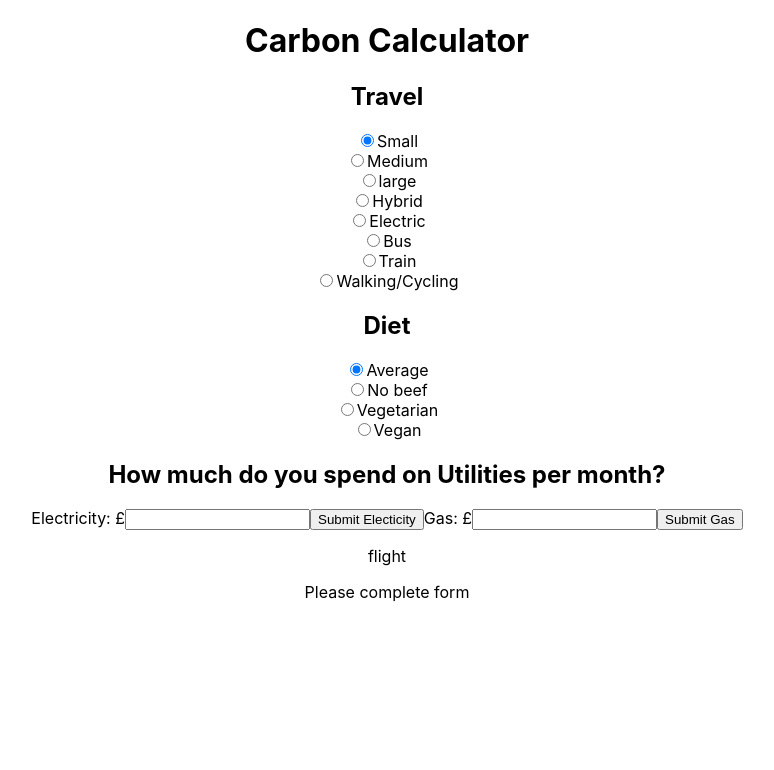
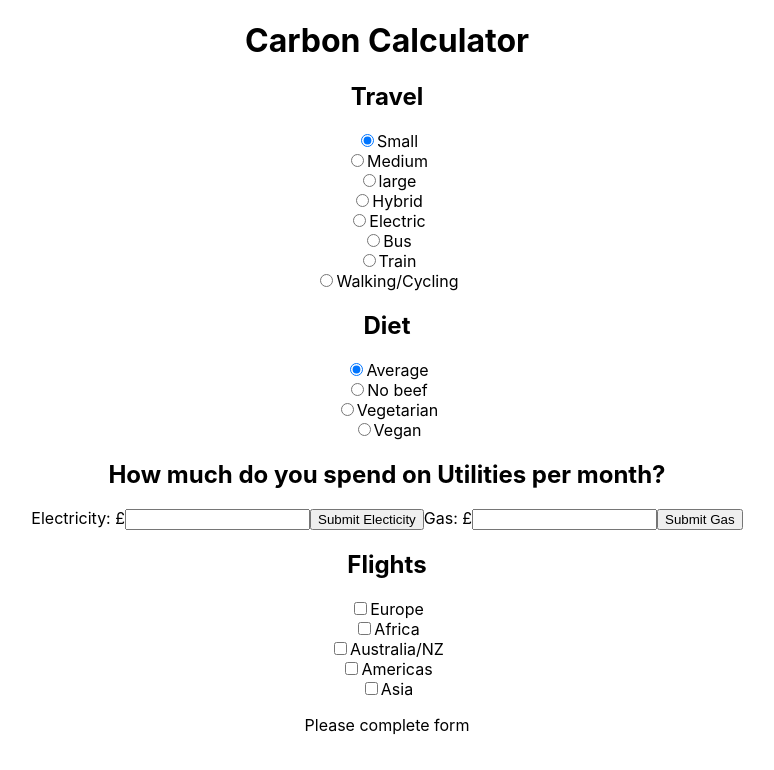
Before and after one commit to douglasrusse11/CO2_Calculator_Group_Project, a React (Create React App) app: page / in a window 1280 px wide. Shown: the top 770 px of the page, without its empty margins (253-1027 px from the left). Built offline with nearby package versions, Linux system fonts and the light colour scheme.

Commit message:
adds form components for Flight

```diff
--- a/src/components/Flight.js
+++ b/src/components/Flight.js
@@ -1,7 +1,75 @@
-const Flight = () => {
+import {getFlightEstimate} from '../services/CarbonService';
+import { useState } from 'react';
+
+const Flight = ({updateFormData}) => {
+    // europe berlin =          ber
+    // africa SA =              tzn
+    // australia/NZ sydney =    syd
+    // americas texas =         ljn
+    // asia beijing =           pek
+
+    const [display, setDisplay] = useState({europe: false,
+                                            africa: false,
+                                            australia: false,
+                                            americas: false,
+                                            asia: false})
+
+    const onChange = (e) => {
+        console.log(e.target)
+        const newDisplay = {...display};
+        newDisplay[e.target.id] = !newDisplay[e.target.id]
+        setDisplay(newDisplay);
+    }
 
     return (
-        <p>flight</p>
+        <>
+        <h2>Flights</h2>
+                <div>
+                    <input onChange={onChange} type="checkbox" id="europe" name="flights" value="ber"
+                         />
+                    <label htmlFor="europe">Europe</label>
+                    {display.europe &&
+                    <>
+                    <label htmlFor="flight amount" >Number of flights</label>
+                    <input type="number" id="number_of_flights_europe"/></>}
+
+                </div>
+                <div>
+                    <input onChange={onChange} type="checkbox" id="africa" name="flights" value="tzn"
+                    />
+                    <label htmlFor="africa">Africa</label>
+                    {display.africa &&
+                    <>
+                    <label htmlFor="flight amount" >Number of flights</label>
+                    <input type="number" id="number_of_flights_africa"/></>}
+                </div>
+                <div>
+                    <input onChange={onChange} type="checkbox" id="australia" name="flights" value="syd"
+                    />
+                    <label htmlFor="australia">Australia/NZ</label>
+                    {display.australia &&
+                    <>
+                    <label htmlFor="flight amount" >Number of flights</label>
+                    <input type="number" id="number_of_flights_australia"/></>}
+                </div>
+                <div>
+                    <input onChange={onChange} type="checkbox" id="americas" name="flights" value="ljn"
+                    />
+                    <label htmlFor="americas">Americas</label>
+                    {display.americas &&
+                    <>
+                    <label htmlFor="flight amount" >Number of flights</label>
+                    <input type="number" id="number_of_flights_americas"/></>}
+                </div>
+                <div>
+                    <input onChange={onChange} type="checkbox" id="asia" name="flights" value="pek"/>
+                    <label htmlFor="asia">Asia</label>
+                    {display.asia &&
+                    <>
+                    <label htmlFor="flight amount" >Number of flights</label>
+                    <input type="number" id="number_of_flights_asia"/></>}
+                </div>
+                </>
     )
 }
 
--- a/src/container/CarbonContainer.js
+++ b/src/container/CarbonContainer.js
@@ -30,7 +30,7 @@ const CarbonContainer = () => {
         <Travel updateFormData={updateFormData}/>
         <Diet updateFormData={updateFormData}/>
         <Utilities updateFormData={updateFormData}/>
-        <Flight/>
+        <Flight updateFormData={updateFormData}/>
         </form>
         <Chart chartData={chartData}/>
         </>
```
